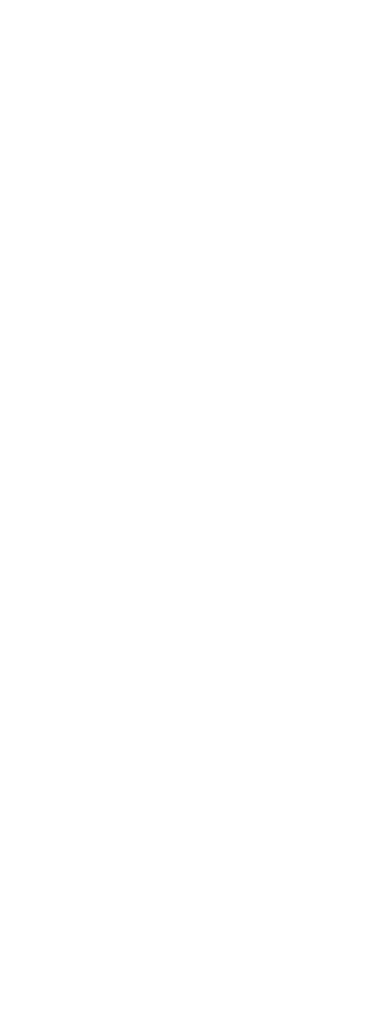
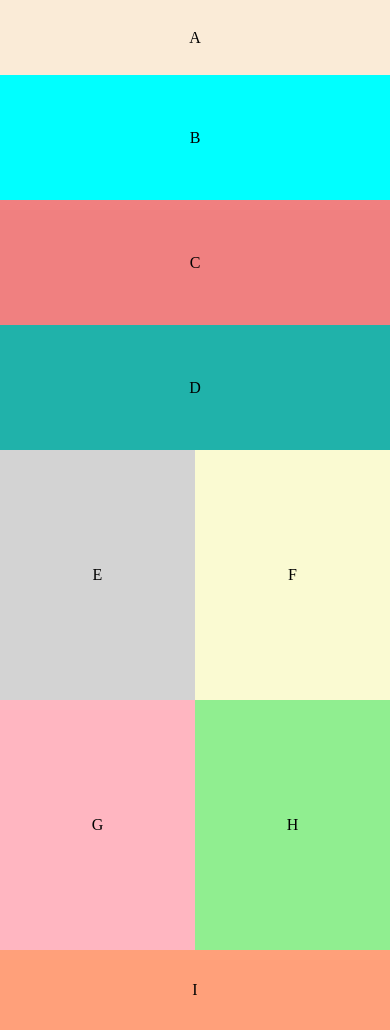
Before and after one commit to dahby/ui-challenge-1, a plain HTML site: page index.html in a window 390 px wide. Before the commit the page ends 844 px from the top, so only its background shows below. Drawn offline with Linux system fonts and the light colour scheme.

Commit message:
mobile first view styled as desired

```diff
--- a/base.css
+++ b/base.css
@@ -0,0 +1,48 @@
+body {
+  font-size: 20vm;
+}
+
+header {
+  background-color: antiquewhite;
+  height: 75px;
+}
+
+aside {
+  background-color: aqua;
+  height: 125px;
+}
+
+#c {
+  background-color: lightcoral;
+  height: 125px;
+}
+
+#d {
+  background-color: lightseagreen;
+  height: 125px;
+}
+
+#e {
+  background-color: lightgrey;
+  height: 250px;
+}
+
+#f {
+  background-color: lightgoldenrodyellow;
+  height: 250px;
+}
+
+#g {
+  background-color: lightpink;
+  height: 250px;
+}
+
+#h {
+  background-color: lightgreen;
+  height: 250px;
+}
+
+footer {
+  background-color: lightsalmon;
+  height: 80px;
+}
--- a/index.html
+++ b/index.html
@@ -4,8 +4,25 @@
     <title></title>
     <link rel="stylesheet" href="reset.css"/>
     <link rel="stylesheet" href="base.css"/>
+    <link rel="stylesheet" href="layout.css"/>
   </head>
   <body>
-
+    <header>A</header>
+    <aside>B</aside>
+    <main>
+      <div id='c'>C</div>
+      <div id='d'>D</div>
+    </main>
+    <section>
+      <article>
+        <div id='e'>E</div>
+        <div id='f'>F</div>
+      </article>
+      <figure>
+        <div id='g'>G</div>
+        <div id='h'>H</div>
+      </figure>
+    </section>
+    <footer>I</footer>
   </body>
 </html>
--- /dev/null
+++ b/layout.css
@@ -0,0 +1,44 @@
+body {
+  text-align: center;
+}
+
+header {
+  line-height: 75px;
+}
+
+aside {
+  line-height: 125px;
+}
+
+#c {
+  line-height: 125px;
+}
+
+#d {
+  line-height: 125px;
+}
+
+#e {
+  width: 50%;
+  float: left;
+  line-height: 250px;
+}
+
+#f {
+  line-height: 250px;
+}
+
+#g {
+  width: 50%;
+  float: left;
+  line-height: 250px;
+}
+
+#h {
+  line-height: 250px;
+}
+
+footer {
+  clear: both;
+  line-height: 80px;
+}
```
